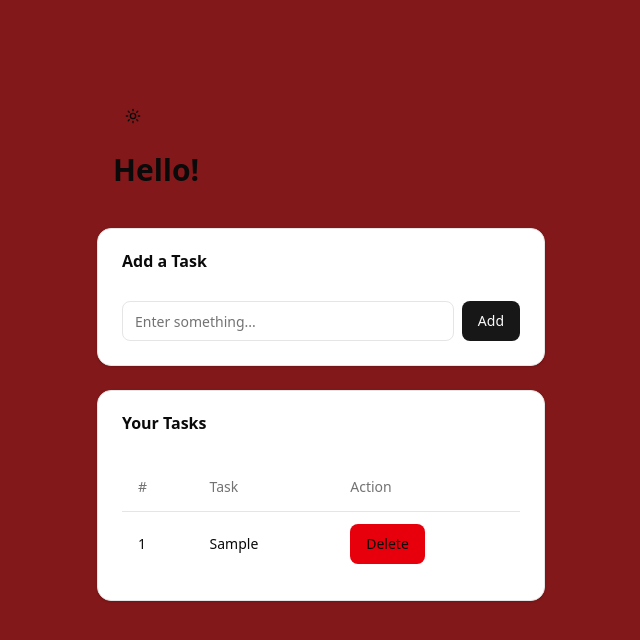
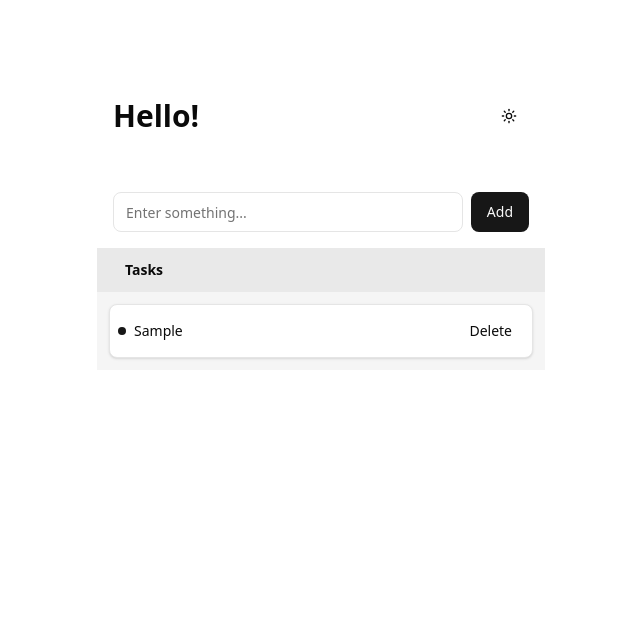
Before and after one commit to CelestialSkye/Todo-With-Power, a React (Vite) app: page / in a window 1280 px wide. Both pictures are taken after typing "Sample" into the empty fields and a click on the button "Add". Shown: the top 640 px of the page, without its empty margins (319-959 px from the left). Built offline with nearby package versions, Linux system fonts and the light colour scheme.

Commit message:
changed from table to a list

```diff
--- a/package.json
+++ b/package.json
@@ -11,6 +11,7 @@
   },
   "dependencies": {
     "@dnd-kit/core": "^6.3.1",
+    "@dnd-kit/modifiers": "^9.0.0",
     "@dnd-kit/sortable": "^10.0.0",
     "@dnd-kit/utilities": "^3.2.2",
     "@radix-ui/react-scroll-area": "^1.2.10",
--- a/src/App.tsx
+++ b/src/App.tsx
@@ -4,7 +4,7 @@ import { ToDo } from "@/components/ToDo";
 
 function App() {
   return (
-    <div className="p-10 bg-red-900 min-h-screen">
+    <div className="p-10 bg-white-900 min-h-screen">
       <ToDo />
     </div>
   );
--- a/src/components/toDo.jsx
+++ b/src/components/toDo.jsx
@@ -3,99 +3,144 @@ import { Input } from "@/components/ui/input";
 import { Button } from "@/components/ui/button";
 import { useTodo } from "@/hooks/useTodo";
 import { ThemeToggle } from "./theme-toggle";
-import {
-  Table,
-  TableHeader,
-  TableRow,
-  TableHead,
-  TableBody,
-  TableCell,
-} from "@/components/ui/table";
 
 import {
-  Card,
-  CardContent,
-  CardHeader,
-  CardTitle,
-} from "@/components/ui/card";
+  ListGroup,
+  ListHeader,
+  ListItem,
+  ListItems,
+  ListProvider,
+} from "@/components/ui/shadcn-io/list";
 
 export function ToDo() {
   const { tasks, addTask, removeTask } = useTodo();
   const [inputValue, setInputValue] = useState("");
 
   function handleAddTask() {
+    if (!inputValue.trim()) return;
     addTask(inputValue);
     setInputValue("");
   }
 
   return (
+    <>
       <div className="w-full max-w-md mx-auto mt-10 space-y-6">
-       <div className="p-4">
+
+        <div className="p-4 flex items-center justify-between">
+          <h1 className="text-3xl font-bold">Hello!</h1>
           <ThemeToggle />
-      <h1 className="text-3xl font-bold mt-4">Hello!</h1>
         </div>
-      <Card>
-        <CardHeader>
-          <CardTitle>Add a Task</CardTitle>
-        </CardHeader>
 
-        <CardContent className="flex gap-2">
+        <ListProvider>
+          <div className="flex gap-2 p-4">
             <Input
               value={inputValue}
               onChange={(e) => setInputValue(e.target.value)}
               placeholder="Enter something..."
               className="flex-1"
             />
+            <Button onClick={handleAddTask}>Add</Button>
+          </div>
 
-          <Button onClick={handleAddTask}>
-            Add
-          </Button>
-        </CardContent>
-      </Card>
+          <ListGroup id="tasks">
+            <ListHeader name="Tasks" />
 
-      <Card>
-        <CardHeader>
-          <CardTitle>Your Tasks</CardTitle>
-        </CardHeader>
+            <ListItems>
+              {tasks.map((task, index) => (
+                <ListItem key={index}>
+                  <div className="h-2 w-2 shrink-0 rounded-full bg-primary" />
 
-        <CardContent>
-          <Table>
-            <TableHeader>
-              <TableRow>
-                <TableHead>#</TableHead>
-                <TableHead>Task</TableHead>
-                <TableHead>Action</TableHead>
-              </TableRow>
-            </TableHeader>
+                  <p className="m-0 flex-1 font-medium text-sm">
+                    {task}
+                  </p>
 
-            <TableBody>
-              {tasks.map((task, index) => (
-                <TableRow key={index}>
-                  <TableCell>{index + 1}</TableCell>
-                  <TableCell>{task}</TableCell>
-                  <TableCell>
                   <Button
-                      variant="destructive"
+                    variant="ghost"
+                    size="sm"
                     onClick={() => removeTask(index)}
                   >
                     Delete
                   </Button>
-                  </TableCell>
-                </TableRow>
+                </ListItem>
               ))}
-
-              {tasks.length === 0 && (
-                <TableRow>
-                  <TableCell colSpan={3} className="text-center text-sm text-muted-foreground">
-                    No tasks yet.
-                  </TableCell>
-                </TableRow>
-              )}
-            </TableBody>
-          </Table>
-        </CardContent>
-      </Card>
+            </ListItems>
+          </ListGroup>
+        </ListProvider>
 
       </div>
+    </>
   );
 }
+
+
+//   return (
+    // <div className="w-full max-w-md mx-auto mt-10 space-y-6">
+    //    <div className="p-4">
+    //   <ThemeToggle />
+    //   <h1 className="text-3xl font-bold mt-4">Hello!</h1>
+//     </div>
+//       <Card>
+//         <CardHeader>
+//           <CardTitle>Add a Task</CardTitle>
+//         </CardHeader>
+
+//         <CardContent className="flex gap-2">
+//           <Input
+//             value={inputValue}
+//             onChange={(e) => setInputValue(e.target.value)}
+//             placeholder="Enter something..."
+//             className="flex-1"
+//           />
+
+//           <Button onClick={handleAddTask}>
+//             Add
+//           </Button>
+//         </CardContent>
+//       </Card>
+
+//       <Card>
+//         <CardHeader>
+//           <CardTitle>Your Tasks</CardTitle>
+//         </CardHeader>
+
+//         <CardContent>
+//           <Table>
+//             <TableHeader>
+//               <TableRow>
+//                 <TableHead>#</TableHead>
+//                 <TableHead>Task</TableHead>
+//                 <TableHead>Action</TableHead>
+//               </TableRow>
+//             </TableHeader>
+
+//             <TableBody>
+//               {tasks.map((task, index) => (
+//                 <TableRow key={index}>
+//                   <TableCell>{index + 1}</TableCell>
+//                   <TableCell>{task}</TableCell>
+//                   <TableCell>
+//                     <Button
+//                       variant="destructive"
+//                       onClick={() => removeTask(index)}
+//                     >
+//                       Delete
+//                     </Button>
+//                   </TableCell>
+//                 </TableRow>
+//               ))}
+
+//               {tasks.length === 0 && (
+//                 <TableRow>
+//                   <TableCell colSpan={3} className="text-center text-sm text-muted-foreground">
+//                     No tasks yet.
+//                   </TableCell>
+//                 </TableRow>
+//               )}
+//             </TableBody>
+//           </Table>
+//         </CardContent>
+//       </Card>
+
+//     </div>
+//   );
+// }
--- /dev/null
+++ b/src/components/ui/shadcn-io/list/index.tsx
@@ -0,0 +1,152 @@
+'use client';
+
+import {
+  DndContext,
+  type DragEndEvent,
+  rectIntersection,
+  useDraggable,
+  useDroppable,
+} from '@dnd-kit/core';
+import { restrictToVerticalAxis } from '@dnd-kit/modifiers';
+import type { ReactNode } from 'react';
+import { cn } from '@/lib/utils';
+
+export type { DragEndEvent } from '@dnd-kit/core';
+
+type Status = {
+  id: string;
+  name: string;
+  color: string;
+};
+
+type Feature = {
+  id: string;
+  name: string;
+  startAt: Date;
+  endAt: Date;
+  status: Status;
+};
+
+export type ListItemsProps = {
+  children: ReactNode;
+  className?: string;
+};
+
+export const ListItems = ({ children, className }: ListItemsProps) => (
+  <div className={cn('flex flex-1 flex-col gap-2 p-3', className)}>
+    {children}
+  </div>
+);
+
+export type ListHeaderProps =
+  | {
+      children: ReactNode;
+    }
+  | {
+      name: Status['name'];
+      color: Status['color'];
+      className?: string;
+    };
+
+export const ListHeader = (props: ListHeaderProps) =>
+  'children' in props ? (
+    props.children
+  ) : (
+    <div
+      className={cn(
+        'flex shrink-0 items-center gap-2 bg-foreground/5 p-3',
+        props.className
+      )}
+    >
+      <div
+        className="h-2 w-2 rounded-full"
+        style={{ backgroundColor: props.color }}
+      />
+      <p className="m-0 font-semibold text-sm">{props.name}</p>
+    </div>
+  );
+
+export type ListGroupProps = {
+  id: Status['id'];
+  children: ReactNode;
+  className?: string;
+};
+
+export const ListGroup = ({ id, children, className }: ListGroupProps) => {
+  const { setNodeRef, isOver } = useDroppable({ id });
+
+  return (
+    <div
+      className={cn(
+        'bg-secondary transition-colors',
+        isOver && 'bg-foreground/10',
+        className
+      )}
+      ref={setNodeRef}
+    >
+      {children}
+    </div>
+  );
+};
+
+export type ListItemProps = Pick<Feature, 'id' | 'name'> & {
+  readonly index: number;
+  readonly parent: string;
+  readonly children?: ReactNode;
+  readonly className?: string;
+};
+
+export const ListItem = ({
+  id,
+  name,
+  index,
+  parent,
+  children,
+  className,
+}: ListItemProps) => {
+  const { attributes, listeners, setNodeRef, transform, isDragging } =
+    useDraggable({
+      id,
+      data: { index, parent },
+    });
+
+  return (
+    <div
+      className={cn(
+        'flex cursor-grab items-center gap-2 rounded-md border bg-background p-2 shadow-sm',
+        isDragging && 'cursor-grabbing',
+        className
+      )}
+      style={{
+        transform: transform
+          ? `translateX(${transform.x}px) translateY(${transform.y}px)`
+          : 'none',
+      }}
+      {...listeners}
+      {...attributes}
+      ref={setNodeRef}
+    >
+      {children ?? <p className="m-0 font-medium text-sm">{name}</p>}
+    </div>
+  );
+};
+
+export type ListProviderProps = {
+  children: ReactNode;
+  onDragEnd: (event: DragEndEvent) => void;
+  className?: string;
+};
+
+export const ListProvider = ({
+  children,
+  onDragEnd,
+  className,
+}: ListProviderProps) => (
+  <DndContext
+    collisionDetection={rectIntersection}
+    modifiers={[restrictToVerticalAxis]}
+    onDragEnd={onDragEnd}
+  >
+    <div className={cn('flex size-full flex-col', className)}>{children}</div>
+  </DndContext>
+);
```
Also changed, not shown: 1 other file (tests, documents, lock files or other folders). Lines whose indentation alone changed are shown as unchanged.
